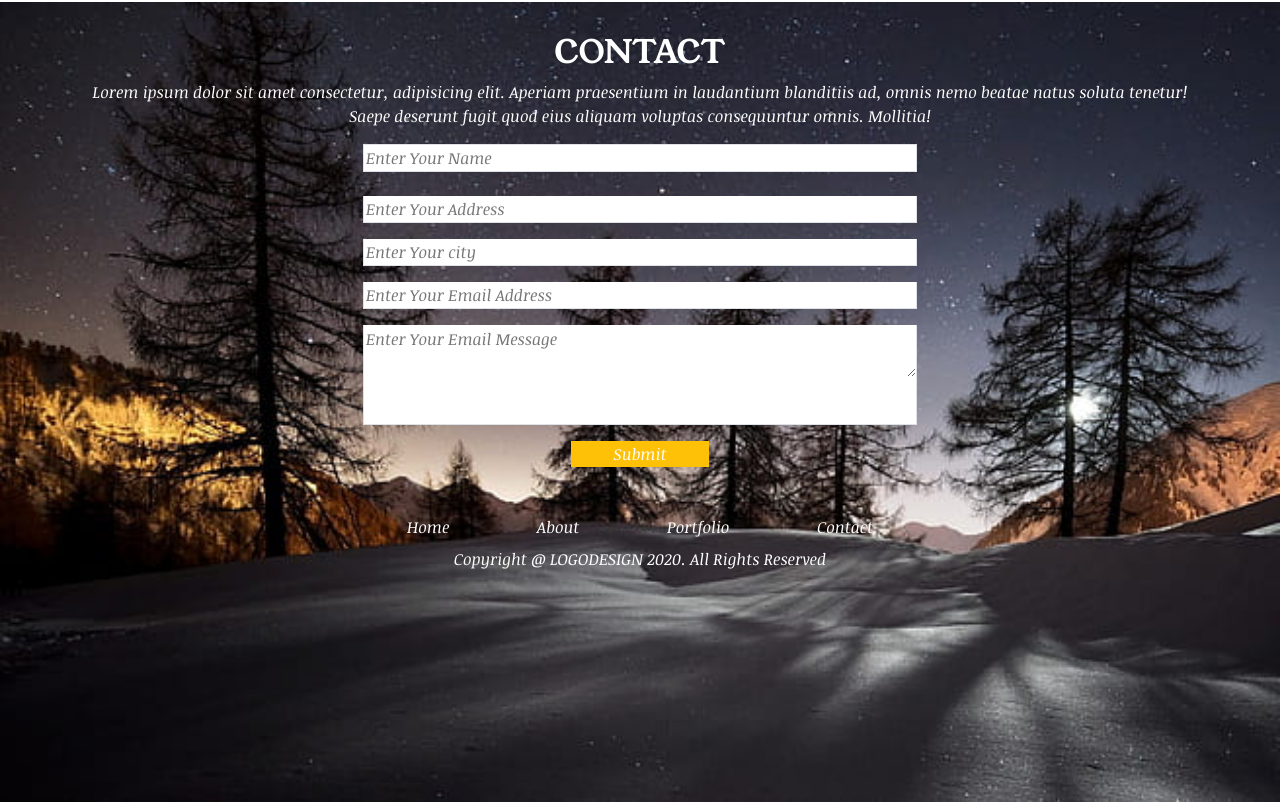
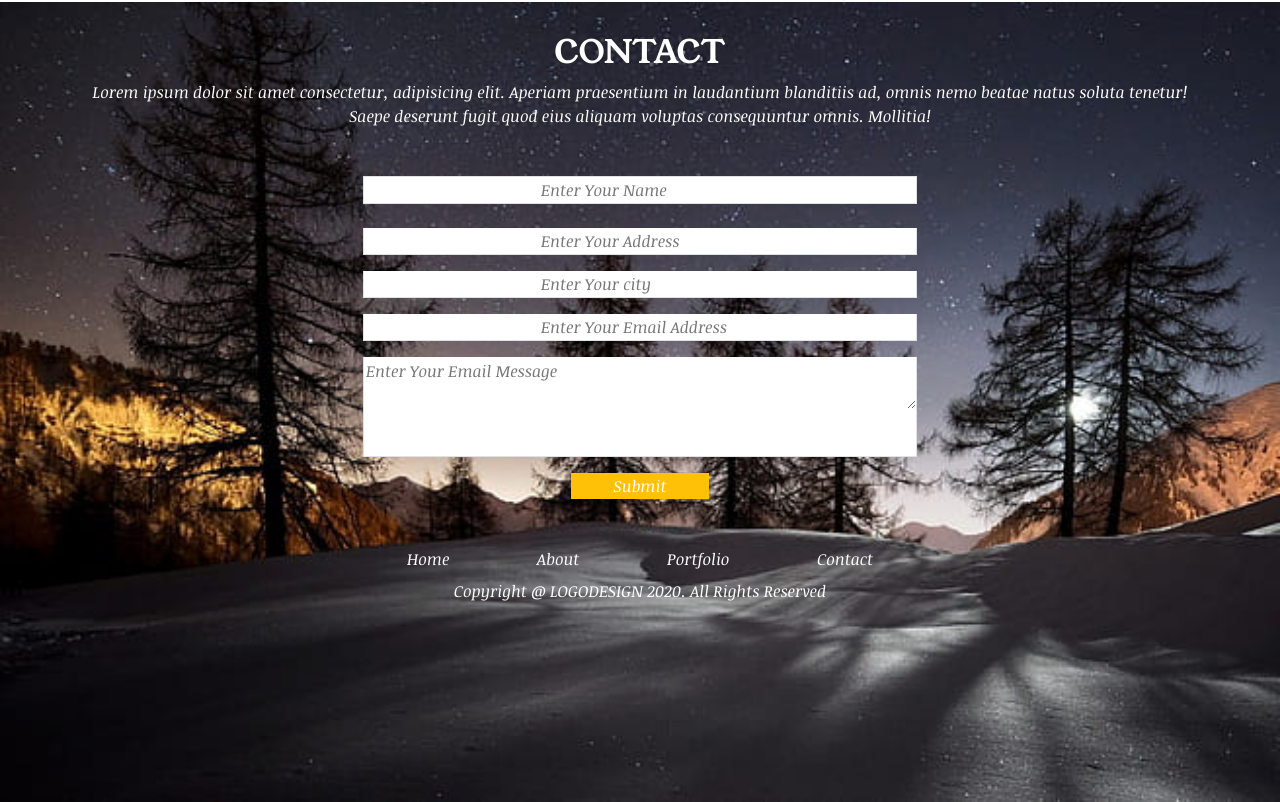
Before and after one commit to Baskarpkm12/bootstrap, a plain HTML site: page boostrap.html in a window 1280 px wide. Shown: the part 3010-3812 px from the top of the page. Drawn offline with nearby package versions, Linux system fonts and the light colour scheme.

Commit message:
Add files via upload

```diff
--- a/boostrap.html
+++ b/boostrap.html
@@ -370,19 +370,19 @@
                 <p class="text">
                     Lorem ipsum dolor sit amet consectetur, adipisicing elit. Aperiam praesentium in laudantium blanditiis ad, omnis nemo beatae natus soluta tenetur! Saepe deserunt fugit quod eius aliquam voluptas consequuntur omnis. Mollitia!
                 </p>
-                <form class="m-auto mt-3">
+                <form class="m-auto mt-5">
                     <ul class="list-group">
                         <li class="list-group-item mb-4 rounded-0 p-0">
-                            <input type=" text " placeholder="Enter Your Name " class=" border-0 w-100">
+                            <input type=" text " placeholder="Enter Your Name " class=" border-0 ">
                         </li>
                         <li class="list-group-item mb-3 p-0 ">
-                            <input type="text " placeholder="Enter Your Address " class=" border-0 w-100 ">
+                            <input type="text " placeholder="Enter Your Address " class=" border-0 ">
                         </li>
                         <li class="list-group-item mb-3 p-0 ">
-                            <input type="text " placeholder="Enter Your city " class=" border-0 w-100 ">
+                            <input type="text " placeholder="Enter Your city " class=" border-0 ">
                         </li>
                         <li class="list-group-item mb-3 p-0 ">
-                            <input type="text " placeholder="Enter Your Email Address " class=" border-0 w-100 ">
+                            <input type="text " placeholder="Enter Your Email Address " class=" border-0 ">
                         </li>
                         <li class="list-group-item rounded-0 p-0 mail ">
                             <textarea placeholder="Enter Your Email Message " class="w-100 border-0 "></textarea>
--- a/css/boostrap.css
+++ b/css/boostrap.css
@@ -111,15 +111,15 @@ h3 {
         height: 50vh;
     }
     .nice {
-        padding-top: 50px;
+        padding-top: 100px;
     }
     .container7 .row {
         row-gap: 50px;
         height: max-content;
     }
     .container5 img {
-        width: 200px;
-        height: 200px;
+        width: 150px;
+        height: 150px;
     }
     .pc {
         display: none;
```
